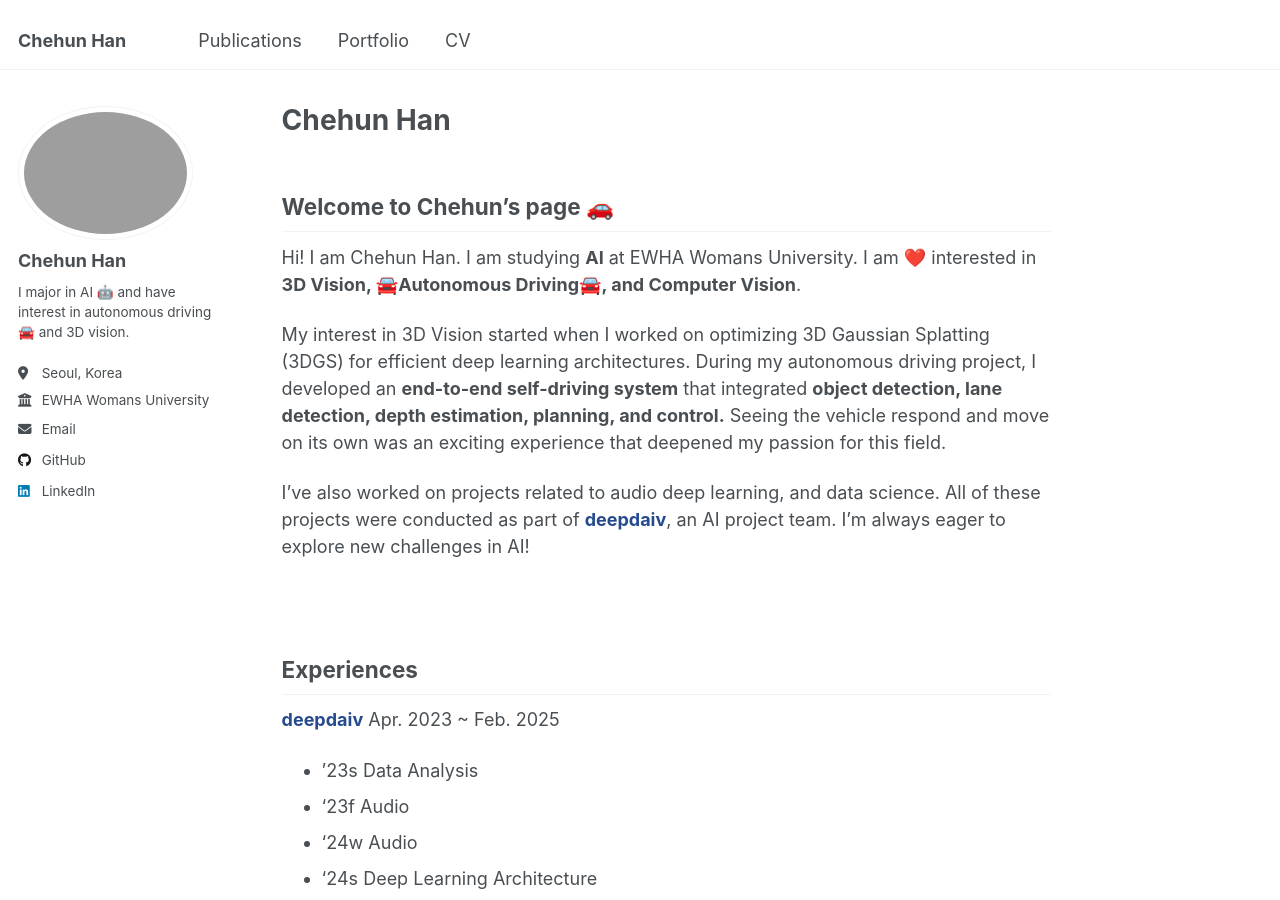
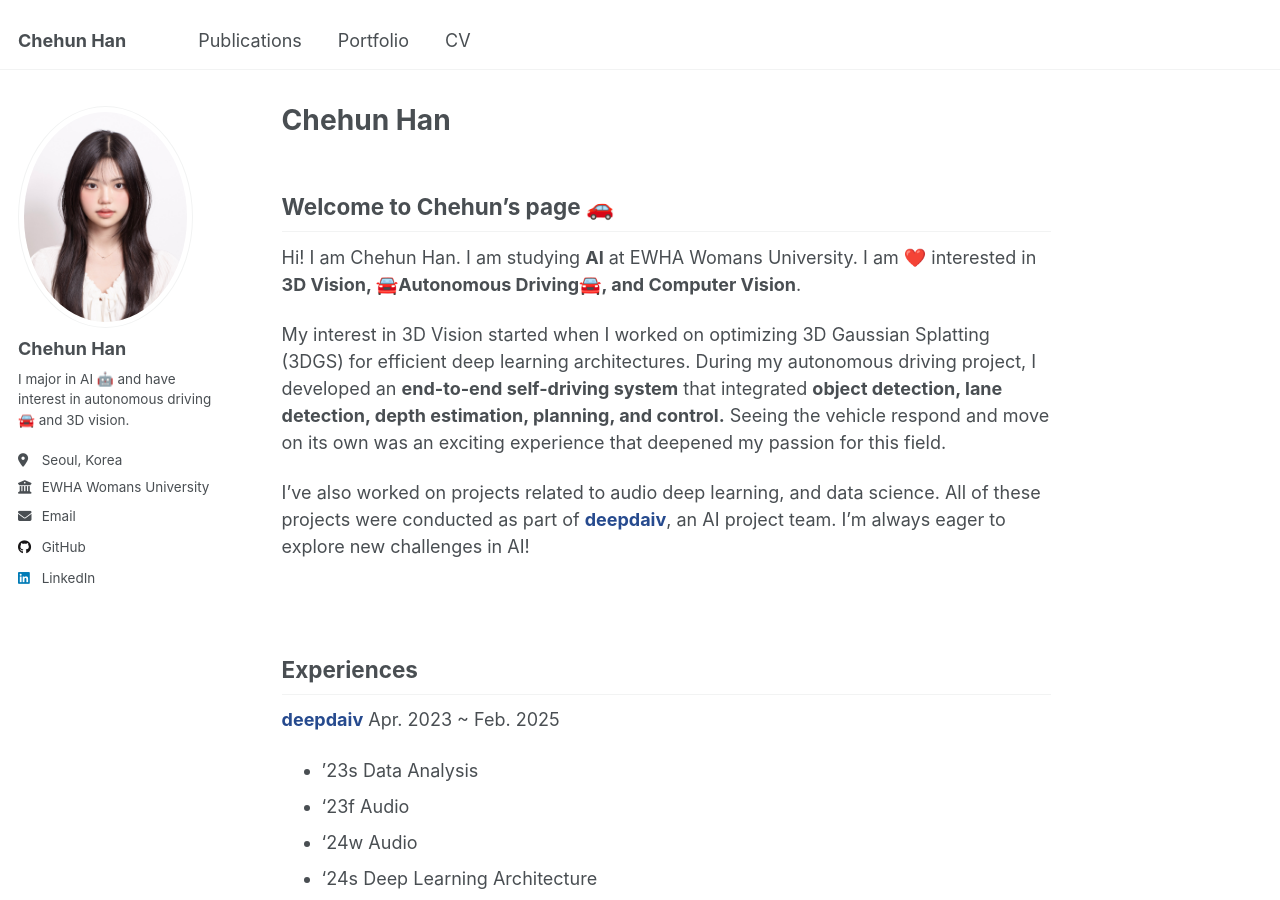
Before and after one commit to jojinwook/my-website, a Jekyll site: the page built from _pages/about.md, in a window 1280 px wide and 900 px high. Built offline with Jekyll 4.4.1, drawn with Linux system fonts in a browser that asks for light colours.

Commit message:
logo profile

```diff
--- a/_config.yml
+++ b/_config.yml
@@ -22,7 +22,7 @@ repository               : "nyangche/nyangche.github.io"
 #               Additional customization can be done by editing /_includes/author-profile.html
 author:
   # Biographic information
-  avatar           : "photo.JPG"
+  avatar           : "photo_0.jpg"
   name             : "Chehun Han"
   bio              : "I major in AI 🤖 and have interest in autonomous driving🚘 and 3D vision."
   location         : "Seoul, Korea"
--- a/_includes/head/custom.html
+++ b/_includes/head/custom.html
@@ -22,8 +22,8 @@
 
 
 <!-- Custom Favicon -->
-<link rel="apple-touch-icon" sizes="180x180" href="{{ base_path }}/images/logo1.png"/>
-<link rel="icon" type="image/png" href="{{ base_path }}/images/logo1.png"/>
+<link rel="apple-touch-icon" sizes="180x180" href="{{ base_path }}/images/rilaklogo.png"/>
+<link rel="icon" type="image/png" href="{{ base_path }}/images/rilaklogo.png"/>
 <link rel="manifest" href="{{ base_path }}/images/manifest.json"/>
 <meta name="theme-color" content="#ffffff"/>
 <link rel="stylesheet" href="{{ base_path }}/assets/css/academicons.css"/>
```
Also changed, not shown: images/photo_0.jpg (added), images/rilaklogo.png (added).
